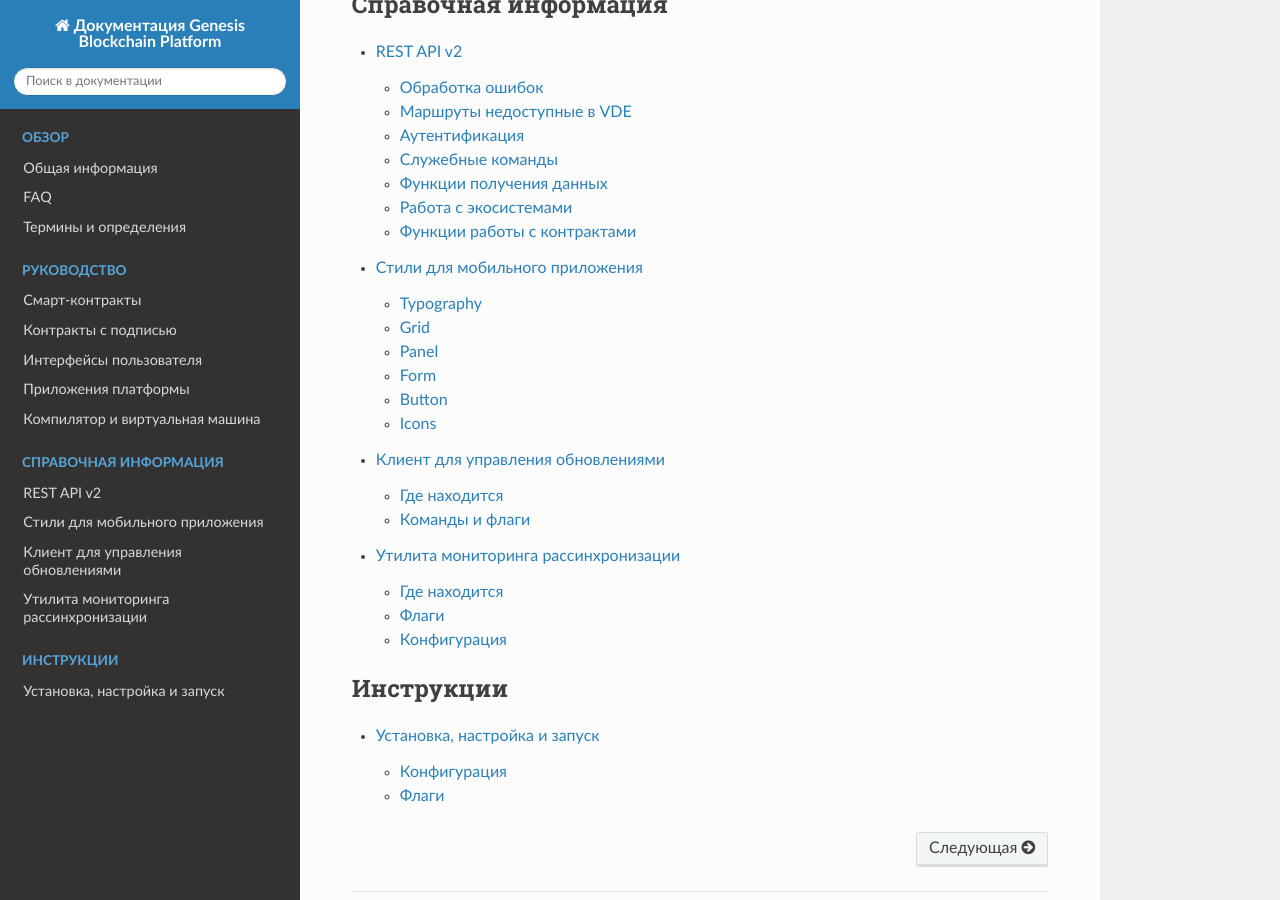
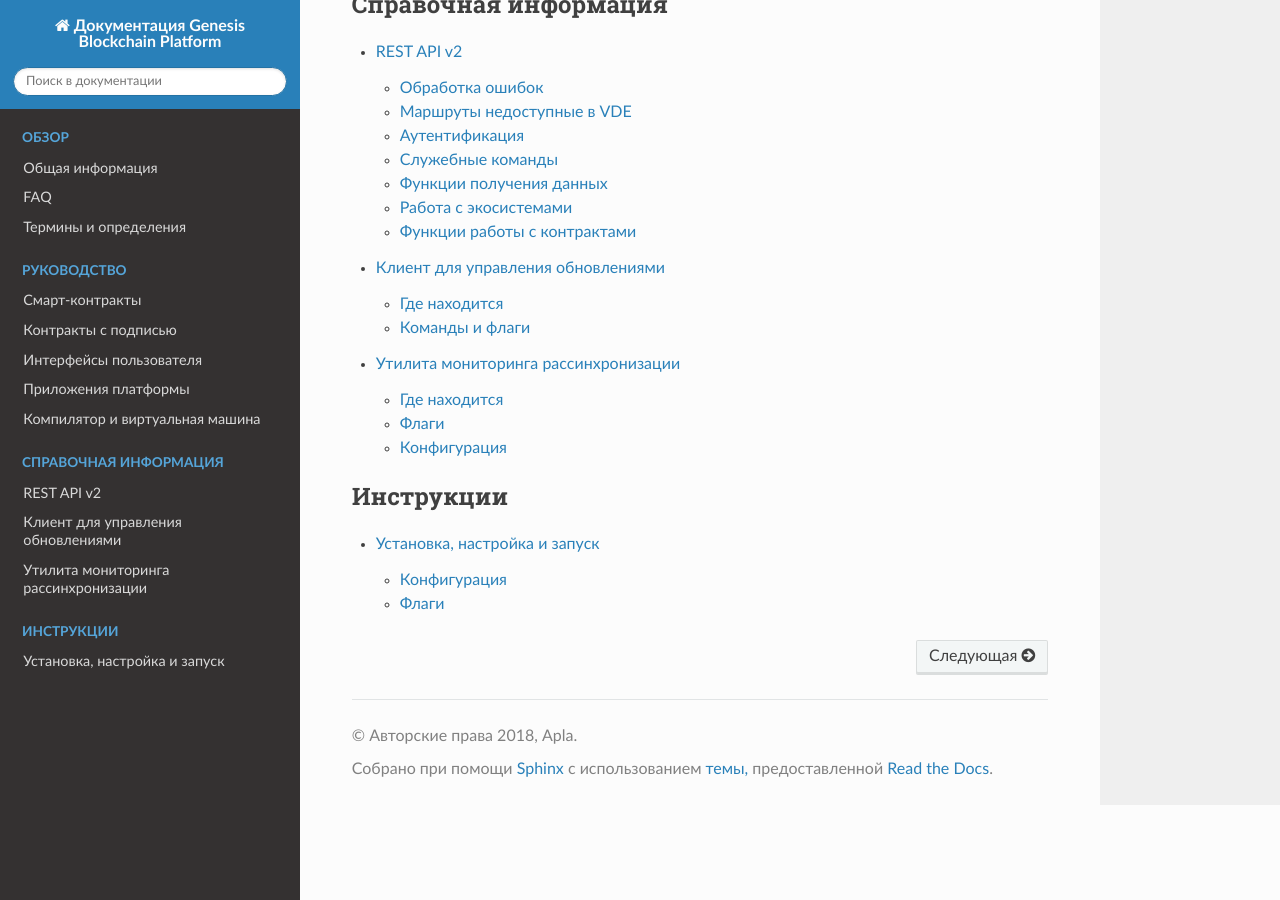
Before and after one commit to AplaProject/apla-docs-ru, a Sphinx documentation site: the page built from source/index.rst, in a window 1280 px wide and 900 px high, scrolled down 3229 px. Built offline with Sphinx 7.4.7 and the Read the Docs theme 2.0.0, drawn with Linux system fonts in a browser that asks for light colours; part of the change alters nothing that is shown.

```diff
--- a/source/index.rst
+++ b/source/index.rst
@@ -90,7 +90,6 @@ Contents
    :caption: Справочная информация
 
    reference/api2.rst
-   reference/mobile.rst
    reference/update_client.rst
    reference/desync_monitor.rst
 
--- a/source/reference/mobile.rst
+++ /dev/null
@@ -1,88 +0,0 @@
-################################################################################
-Стили для мобильного приложения
-################################################################################
-
-************************************************
-Typography
-************************************************
-
-Headings
-==============================
-
-* `h1` ... `h6`
-
-Emphasis Classes
-==============================
-
-* `.text-muted`
-* `.text-primary`
-* `.text-success`
-* `.text-info`
-* `.text-warning`
-* `.text-danger`
-
-Colors
-==============================
-
-* `.bg-danger-dark`
-* `.bg-danger`
-* `.bg-danger-light`
-* `.bg-info-dark`
-* `.bg-info`
-* `.bg-info-light`
-* `.bg-primary-dark`
-* `.bg-primary`
-* `.bg-primary-light`
-* `.bg-success-dark`
-* `.bg-success`
-* `.bg-success-light`
-* `.bg-warning-dark`
-* `.bg-warning`
-* `.bg-warning-light`
-* `.bg-gray-darker`
-* `.bg-gray-dark`
-* `.bg-gray`
-* `.bg-gray-light`
-* `.bg-gray-lighter`
-
-************************************************
-Grid
-************************************************
-* `.row`
-* `.row.row-table`
-* `.col-xs-1` ... `.col-xs-12` works only when the parent has `.row.row-table` class
-
-************************************************
-Panel
-************************************************
-
-* `.panel`
-* `.panel.panel-heading`
-* `.panel.panel-body`
-* `.panel.panel-footer`
-
-************************************************
-Form
-************************************************
-
-* `.form-control`
-
-************************************************
-Button
-************************************************
-
-* `.btn.btn-default`
-* `.btn.btn-link`
-* `.btn.btn-primary`
-* `.btn.btn-success`
-* `.btn.btn-info`
-* `.btn.btn-warning`
-* `.btn.btn-danger`
-
-************************************************
-Icons
-************************************************
-
-All icons from FontAwesome: `fa fa-<icon-name></icon-name>`
-
-All icons from SimpleLineIcons: `icon-<icon-name>`
```
